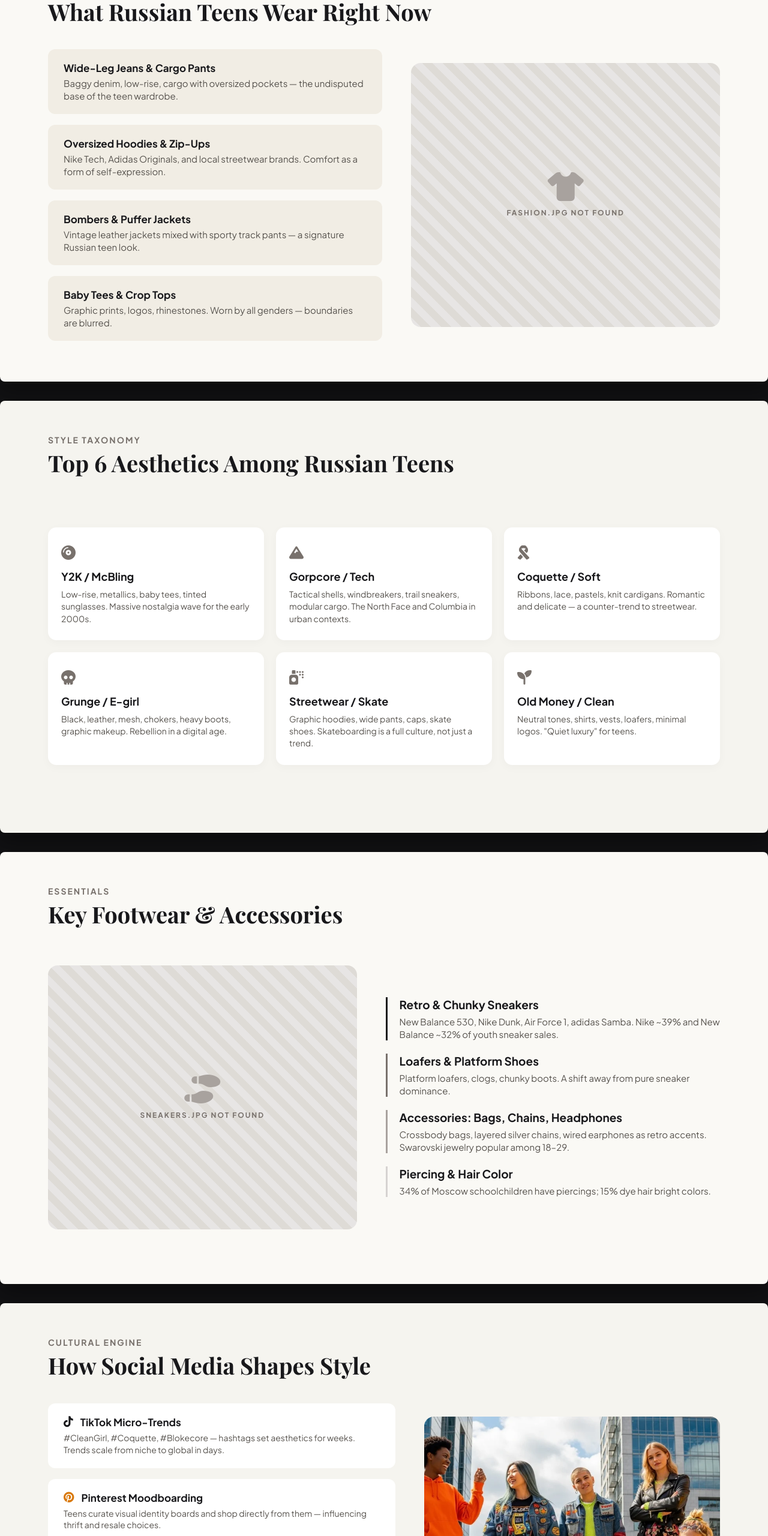
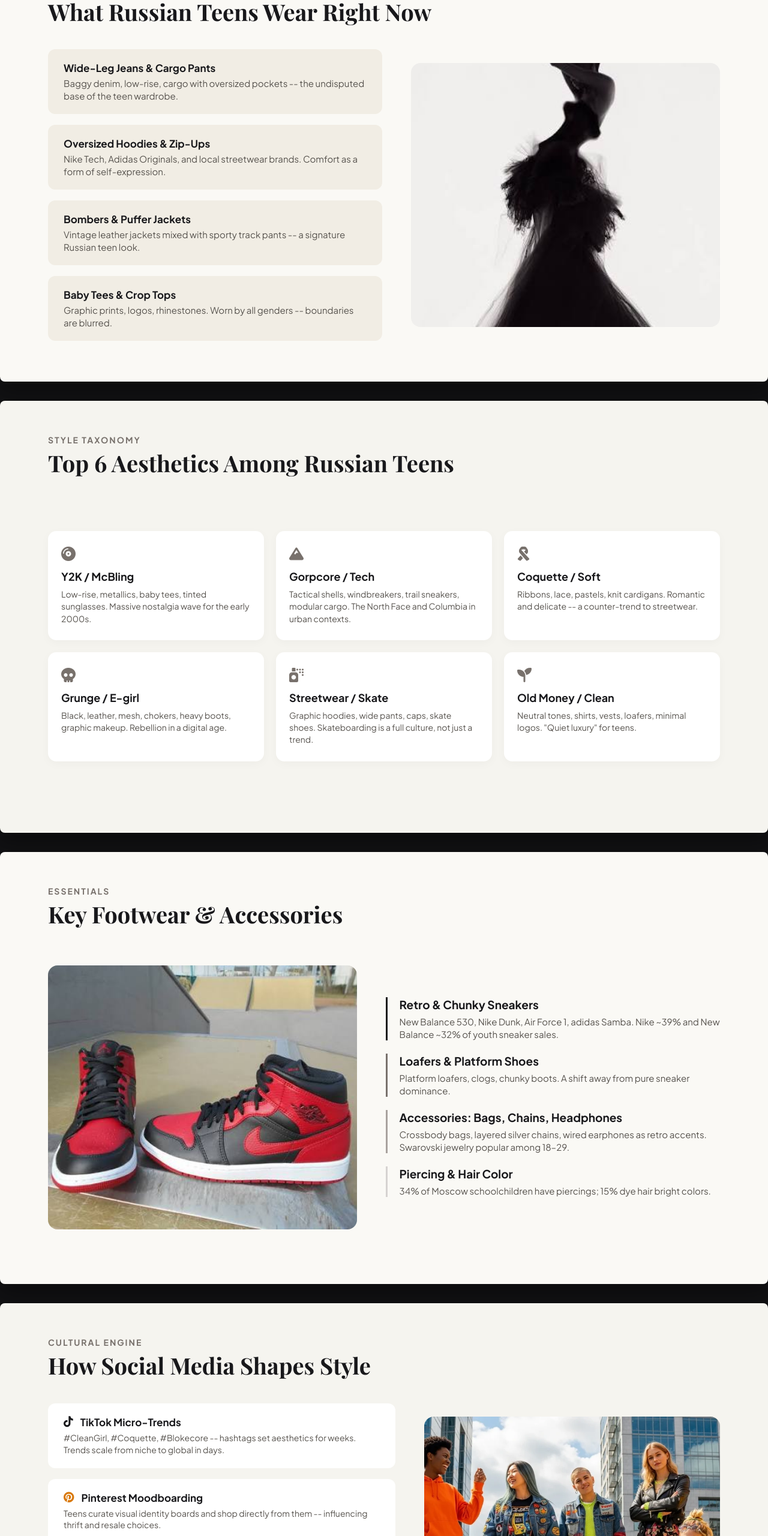
Before and after one commit to Velsaf-dev/fashion_presentation, a plain HTML site: page index.html in a window 1280 px wide. Shown: the part 860-3420 px from the top of the page at 60% size. Drawn offline with nearby package versions, Linux system fonts and the light colour scheme; a web font is replaced by a local one.

Commit message:
Photo fix

```diff
--- a/index.html
+++ b/index.html
@@ -1,9 +1,9 @@
-<!DOCTYPE html>
+<meta name='viewport' content='width=device-width, initial-scale=1'/><!DOCTYPE html>
 <html lang="en">
 <head>
   <meta charset="UTF-8">
   <meta name="viewport" content="width=device-width, initial-scale=1">
-  <title>Modern Teen Fashion — Russia 2025/26</title>
+  <title>Modern Teen Fashion -- Russia 2025/26</title>
   <link rel="stylesheet" href="https://fonts.googleapis.com/css2?family=Playfair+Display:ital,wght@0,600;0,700;1,600&family=Plus+Jakarta+Sans:wght@400;500;600;700;800&display=swap">
   <link rel="stylesheet" href="https://cdnjs.cloudflare.com/ajax/libs/font-awesome/6.5.1/css/all.min.css">
   <style>
@@ -30,7 +30,6 @@
       position: relative;
     }
     img { display: block; width: 100%; height: 100%; object-fit: cover; }
-    /* Заглушка, если фото не загрузилось */
     .img-fallback {
       width: 100%; height: 100%;
       display: flex; flex-direction: column;
@@ -82,7 +81,7 @@
       <div style="flex:1 1 52%; display:flex; flex-direction:column; gap:18px;">
         <div style="background:#f1ede4; border-radius:12px; padding:20px 26px;">
           <p style="font-size:17px; font-weight:700; color:#18181b; margin-bottom:4px;">Wide-Leg Jeans &amp; Cargo Pants</p>
-          <p style="font-size:15px; color:#57534e; line-height:1.4;">Baggy denim, low-rise, cargo with oversized pockets — the undisputed base of the teen wardrobe.</p>
+          <p style="font-size:15px; color:#57534e; line-height:1.4;">Baggy denim, low-rise, cargo with oversized pockets -- the undisputed base of the teen wardrobe.</p>
         </div>
         <div style="background:#f1ede4; border-radius:12px; padding:20px 26px;">
           <p style="font-size:17px; font-weight:700; color:#18181b; margin-bottom:4px;">Oversized Hoodies &amp; Zip-Ups</p>
@@ -90,16 +89,16 @@
         </div>
         <div style="background:#f1ede4; border-radius:12px; padding:20px 26px;">
           <p style="font-size:17px; font-weight:700; color:#18181b; margin-bottom:4px;">Bombers &amp; Puffer Jackets</p>
-          <p style="font-size:15px; color:#57534e; line-height:1.4;">Vintage leather jackets mixed with sporty track pants — a signature Russian teen look.</p>
+          <p style="font-size:15px; color:#57534e; line-height:1.4;">Vintage leather jackets mixed with sporty track pants -- a signature Russian teen look.</p>
         </div>
         <div style="background:#f1ede4; border-radius:12px; padding:20px 26px;">
           <p style="font-size:17px; font-weight:700; color:#18181b; margin-bottom:4px;">Baby Tees &amp; Crop Tops</p>
-          <p style="font-size:15px; color:#57534e; line-height:1.4;">Graphic prints, logos, rhinestones. Worn by all genders — boundaries are blurred.</p>
+          <p style="font-size:15px; color:#57534e; line-height:1.4;">Graphic prints, logos, rhinestones. Worn by all genders -- boundaries are blurred.</p>
         </div>
       </div>
 
       <div style="flex:1 1 48%; height:440px; border-radius:16px; overflow:hidden; background:#e7e5e4;">
-        <img src="fashion.jpg" alt="Teen Streetwear Fashion" onerror="this.outerHTML='&lt;div class=\'img-fallback\'&gt;&lt;i class=\'fa-solid fa-shirt\'&gt;&lt;/i&gt;&lt;span&gt;fashion.jpg not found&lt;/span&gt;&lt;/div&gt;'">
+        <img src="fashion.jfif" alt="Teen Streetwear Fashion" onerror="this.outerHTML='&lt;div class=\'img-fallback\'&gt;&lt;i class=\'fa-solid fa-shirt\'&gt;&lt;/i&gt;&lt;span&gt;fashion.jfif not found&lt;/span&gt;&lt;/div&gt;'">
       </div>
     </div>
   </div>
@@ -126,7 +125,7 @@
         <div style="background:#ffffff; border-radius:14px; padding:26px 22px; box-shadow:0 4px 16px rgba(0,0,0,0.03);">
           <div style="font-size:24px; color:#78716c; margin-bottom:14px;"><i class="fa-solid fa-ribbon"></i></div>
           <h3 style="font-size:18px; font-weight:700; color:#18181b; margin-bottom:8px;">Coquette / Soft</h3>
-          <p style="font-size:14px; color:#57534e; line-height:1.45;">Ribbons, lace, pastels, knit cardigans. Romantic and delicate — a counter-trend to streetwear.</p>
+          <p style="font-size:14px; color:#57534e; line-height:1.45;">Ribbons, lace, pastels, knit cardigans. Romantic and delicate -- a counter-trend to streetwear.</p>
         </div>
         <div style="background:#ffffff; border-radius:14px; padding:26px 22px; box-shadow:0 4px 16px rgba(0,0,0,0.03);">
           <div style="font-size:24px; color:#78716c; margin-bottom:14px;"><i class="fa-solid fa-skull"></i></div>
@@ -156,7 +155,7 @@
 
     <div style="flex-grow:1; display:flex; gap:48px; align-items:center;">
       <div style="flex:1 1 48%; height:440px; border-radius:16px; overflow:hidden; background:#e7e5e4;">
-        <img src="sneakers.jpg" alt="Retro Sneakers" onerror="this.outerHTML='&lt;div class=\'img-fallback\'&gt;&lt;i class=\'fa-solid fa-shoe-prints\'&gt;&lt;/i&gt;&lt;span&gt;sneakers.jpg not found&lt;/span&gt;&lt;/div&gt;'">
+        <img src="sneakers.jfif" alt="Retro Sneakers" onerror="this.outerHTML='&lt;div class=\'img-fallback\'&gt;&lt;i class=\'fa-solid fa-shoe-prints\'&gt;&lt;/i&gt;&lt;span&gt;sneakers.jfif not found&lt;/span&gt;&lt;/div&gt;'">
       </div>
 
       <div style="flex:1 1 52%; display:flex; flex-direction:column; gap:22px;">
@@ -194,21 +193,21 @@
             <i class="fa-brands fa-tiktok" style="color:#18181b; font-size:18px;"></i>
             <h3 style="font-size:17px; font-weight:700; color:#18181b;">TikTok Micro-Trends</h3>
           </div>
-          <p style="font-size:14px; color:#57534e; line-height:1.4;">#CleanGirl, #Coquette, #Blokecore — hashtags set aesthetics for weeks. Trends scale from niche to global in days.</p>
+          <p style="font-size:14px; color:#57534e; line-height:1.4;">#CleanGirl, #Coquette, #Blokecore -- hashtags set aesthetics for weeks. Trends scale from niche to global in days.</p>
         </div>
         <div style="background:#ffffff; border-radius:12px; padding:20px 26px;">
           <div style="display:flex; align-items:center; gap:12px; margin-bottom:6px;">
             <i class="fa-brands fa-pinterest" style="color:#d97706; font-size:18px;"></i>
             <h3 style="font-size:17px; font-weight:700; color:#18181b;">Pinterest Moodboarding</h3>
           </div>
-          <p style="font-size:14px; color:#57534e; line-height:1.4;">Teens curate visual identity boards and shop directly from them — influencing thrift and resale choices.</p>
+          <p style="font-size:14px; color:#57534e; line-height:1.4;">Teens curate visual identity boards and shop directly from them -- influencing thrift and resale choices.</p>
         </div>
         <div style="background:#ffffff; border-radius:12px; padding:20px 26px;">
           <div style="display:flex; align-items:center; gap:12px; margin-bottom:6px;">
             <i class="fa-solid fa-globe" style="color:#059669; font-size:18px;"></i>
             <h3 style="font-size:17px; font-weight:700; color:#18181b;">Global Cross-Pollination</h3>
           </div>
-          <p style="font-size:14px; color:#57534e; line-height:1.4;">Tokyo Harajuku, Korean streetwear, Scandinavian minimalism — all converge instantly on Russian feeds.</p>
+          <p style="font-size:14px; color:#57534e; line-height:1.4;">Tokyo Harajuku, Korean streetwear, Scandinavian minimalism -- all converge instantly on Russian feeds.</p>
         </div>
         <div style="background:#ffffff; border-radius:12px; padding:20px 26px;">
           <div style="display:flex; align-items:center; gap:12px; margin-bottom:6px;">
@@ -248,11 +247,11 @@
         </div>
         <div style="background:#f1ede4; border-radius:12px; padding:22px 26px;">
           <h3 style="font-size:18px; font-weight:700; color:#18181b; margin-bottom:6px;">Resale Platforms as Status</h3>
-          <p style="font-size:15px; color:#57534e; line-height:1.4;">Avito, Depop, Vinted — hunting unique pieces is a hobby and a flex. ~40% of Russians ready to buy secondhand.</p>
+          <p style="font-size:15px; color:#57534e; line-height:1.4;">Avito, Depop, Vinted -- hunting unique pieces is a hobby and a flex. ~40% of Russians ready to buy secondhand.</p>
         </div>
         <div style="background:#f1ede4; border-radius:12px; padding:22px 26px;">
           <h3 style="font-size:18px; font-weight:700; color:#18181b; margin-bottom:6px;">DIY &amp; Upcycling</h3>
-          <p style="font-size:15px; color:#57534e; line-height:1.4;">Customizing old garments into bespoke pieces — painting, distressing, tailoring. Uniqueness as cultural currency.</p>
+          <p style="font-size:15px; color:#57534e; line-height:1.4;">Customizing old garments into bespoke pieces -- painting, distressing, tailoring. Uniqueness as cultural currency.</p>
         </div>
       </div>
     </div>
```
